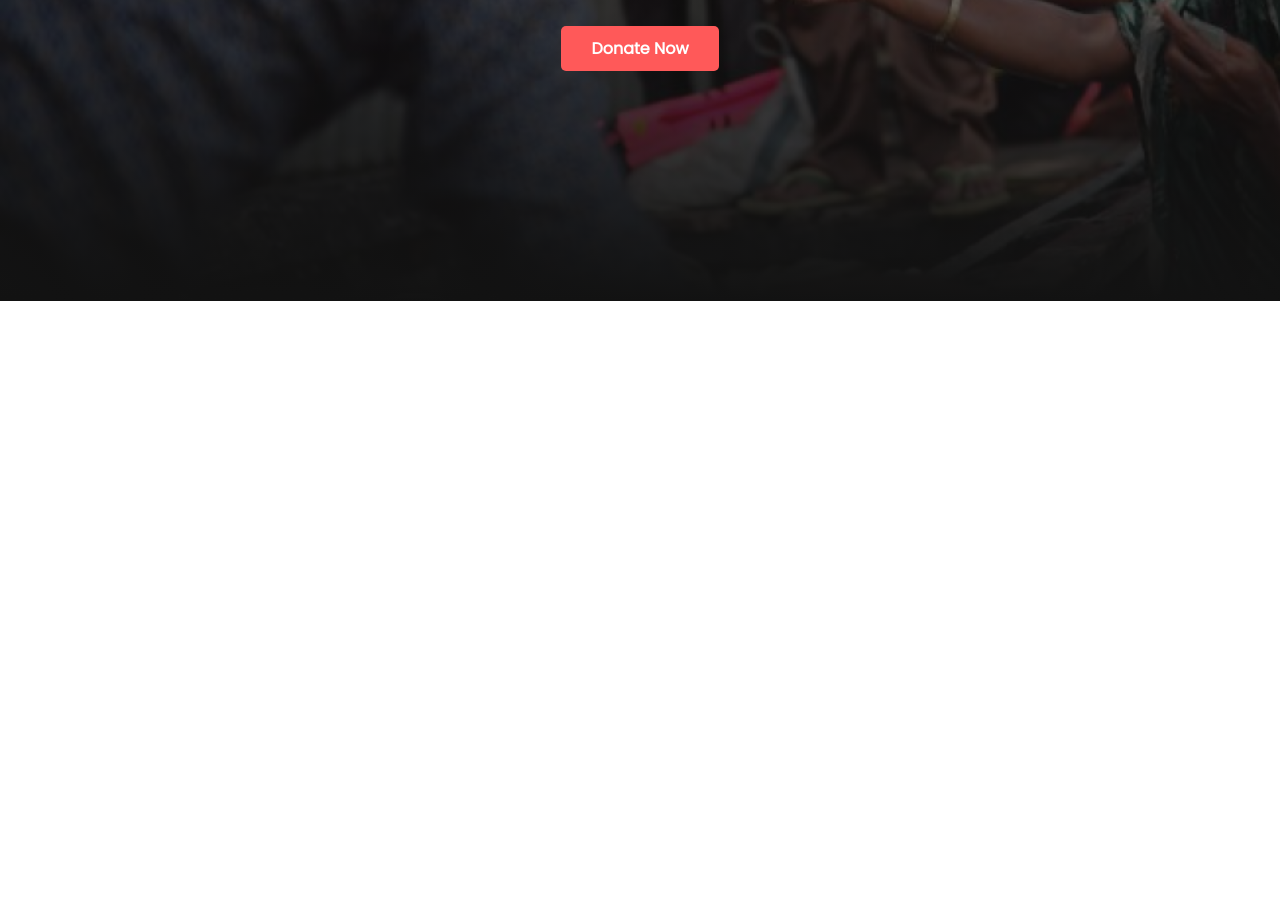
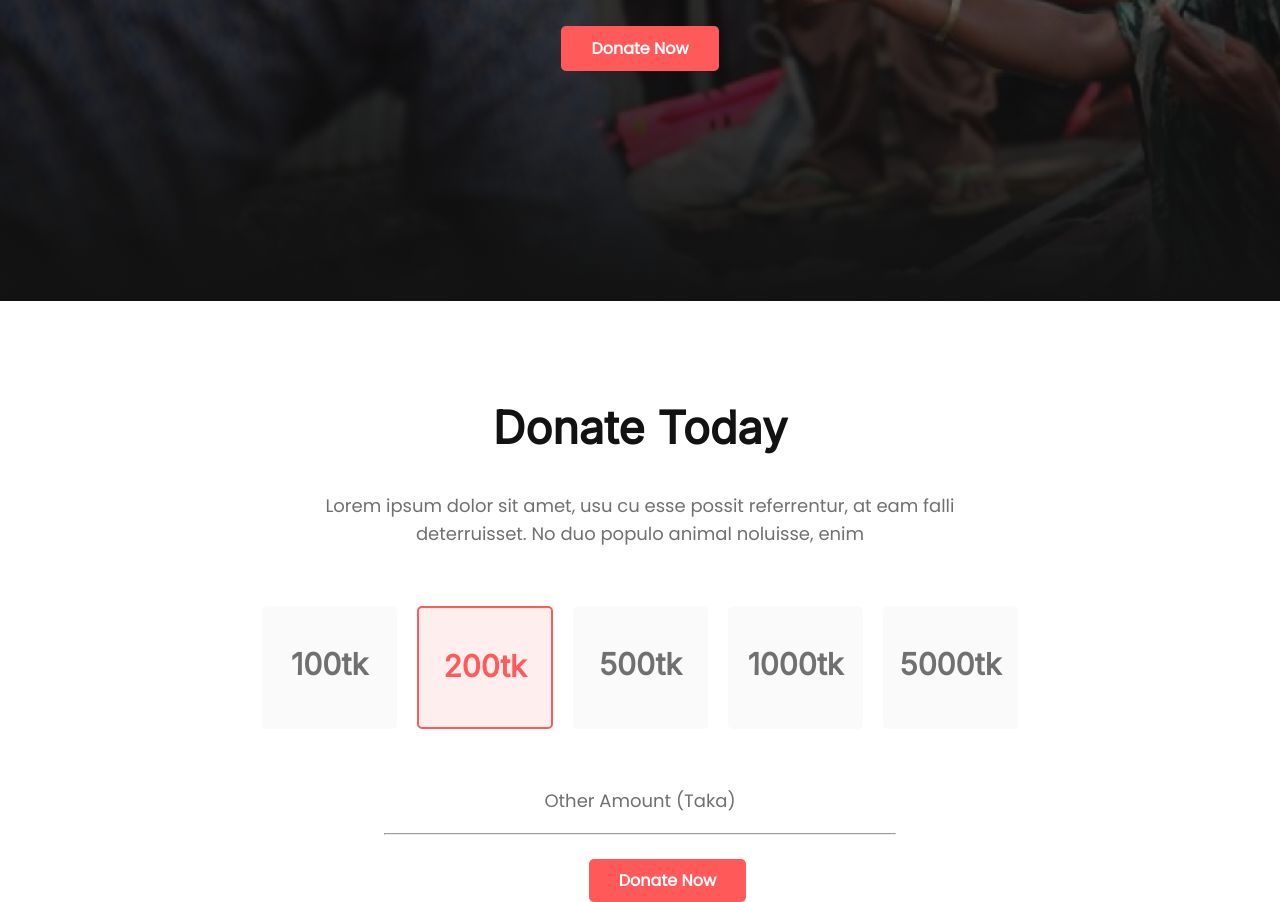
Before and after one commit to rakibhasantusar/donation_website, a plain HTML site: page index.html in a window 1280 px wide. Shown: the part 576-1478 px from the top of the page. Before the commit the page ends 877 px from the top, so only its background shows below. Drawn offline with Linux system fonts and the light colour scheme.

Commit message:
second section complete

```diff
--- a/index.html
+++ b/index.html
@@ -11,6 +11,7 @@
     <title>Donation Website</title>
 </head>
 <body>
+    <!-- 1st section -->
     <section class="header-section">
         <div>
             <h1>Let’s Help Those Who Are <br> More In Need</h1>
@@ -20,5 +21,39 @@
             </div>
         </div>
     </section>
+    <!-- second section -->
+    <section class="second-section">
+        <div class="second_parent">
+            <div class="second_child_1">
+                <h2>Donate Today</h2>
+                <p class="all_p">Lorem ipsum dolor sit amet, usu cu esse possit referrentur, at eam falli <br> deterruisset. No duo populo animal noluisse, enim</p>
+            </div>
+            <div class="second_child_2">
+                <div class="ammount">
+                    <h3 class="ammount-child">100tk</h3>
+                </div>
+                <div class="ammount">
+                    <h3 id="another-bg" class="ammount-child">200tk</h3>
+                </div>
+                <div class="ammount">
+                    <h3 class="ammount-child">500tk</h3>
+                </div>
+                <div class="ammount">
+                    <h3 class="ammount-child">1000tk</h3>
+                </div>
+                <div class="ammount">
+                    <h3 class="ammount-child">5000tk</h3>
+                </div>
+            </div>
+            <div class="second_child_3 button ">
+                <div class="form_1 ">
+                    <p class="all_p">Other Amount (Taka)</p>
+                    <hr class="input"><br>
+                    <a href="#" class="btn btn_c">Donate Now</a>
+                </div>
+            </div>
+        </div>
+    </section>
+    <!-- Third section -->
 </body>
 </html>
--- a/style.css
+++ b/style.css
@@ -3,6 +3,7 @@ body{
     font-family: 'Inter', sans-serif;
     font-family: 'Poppins', sans-serif;
 }
+/* font detail */
 h1{
     font-family: 'Inter';
     font-style: normal;
@@ -11,6 +12,24 @@ h1{
     line-height: 79px;
     text-align: center;
     color: #FFFFFF;
+}
+h2{
+    font-family: 'Inter';
+    font-style: normal;
+    font-weight: 700;
+    font-size: 45px;
+    line-height: 54px;
+    text-align: center;
+    color: #121212;
+}
+h3{
+    font-family: 'Inter';
+    font-style: normal;
+    font-weight: 700;
+    font-size: 30px;
+    line-height: 36px;
+    text-align: center;
+    color: #707070;
 }
 p{
     font-family: 'Poppins';
@@ -25,6 +44,12 @@ p{
     color: #FFFFFF;
     margin-bottom: 50px;
 }
+.all_p{
+    color: #707070;
+}
+
+/* Head Design section */
+
 .header-section{
     background: linear-gradient(360deg, #121212 0%, rgba(18, 18, 18, 0)100%),url(images/header-donate.png);
     background-repeat: no-repeat;
@@ -42,4 +67,48 @@ p{
     font-weight: bold;
     padding: 10px 30px;
     border-radius: 5px;
+    border: none;
 }
+/* second design section */
+.second-section{
+    margin-top: 100px;
+}
+.second_child_2{
+    display: flex;
+    justify-content: center;
+}
+.ammount{
+    margin:10px;
+}
+#another-bg{
+    box-sizing: border-box;
+    width: 136px;
+    height: 123px;
+    background: #FFEEEE;
+    color: #FF5959;
+    border: 2px solid #FF5959;
+    border-radius: 5px;
+}
+.ammount-child{
+    box-sizing: border-box;
+    width: 135px;
+    height: 123px;
+    background: #FAFAFA;
+    border-radius: 5px;
+    padding-top: 40px;
+}
+
+input {
+    width: 100%;
+    border-bottom: 1px solid gray;
+    display: inline-block;
+    text-align: center;
+}
+.form_1{
+    width: 40%;
+    display:inline-block;
+}
+.btn_c{
+    margin-left: 40%;
+}
+/*Third section design */
```
